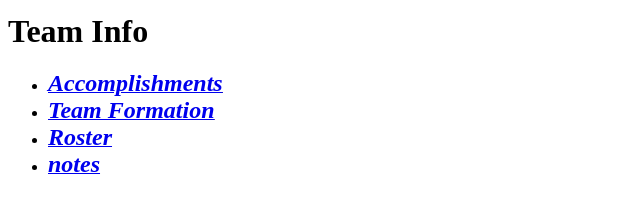
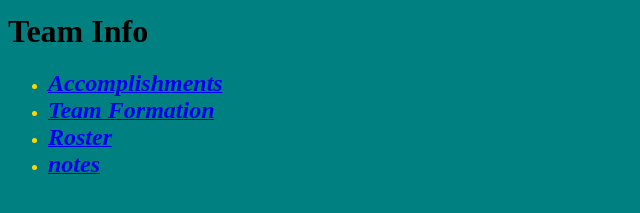
Before and after one commit to ArsenioBenitez/HW1, a plain HTML site: page addcss.html in a window 1280 px wide. Shown: the part 491-704 px from the top of the page, without its empty margins (0-640 px from the left). Drawn offline with Linux system fonts and the light colour scheme.

Commit message:
Update style1.css

```diff
--- a/style1.css
+++ b/style1.css
@@ -10,11 +10,12 @@ h1{
 }
 
 body{
-  background-color: light-teal;
+  background-color: teal;
 }
 
 ul{
   font-weight: bold;
   font-style: italic;
   text-decoration: underline;
+  color: gold;
 }
```
